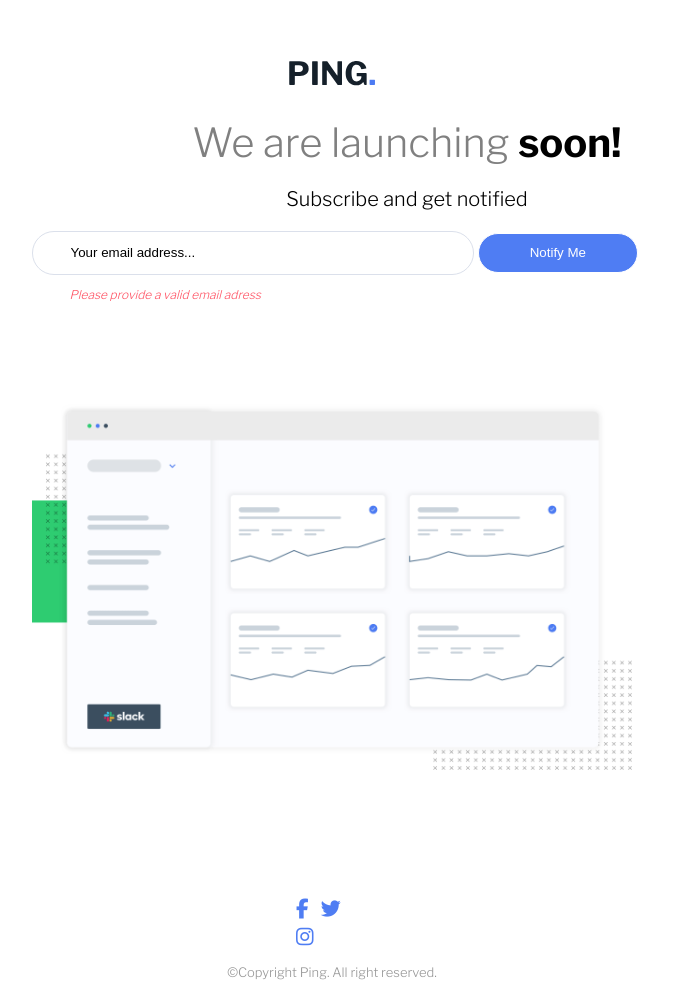
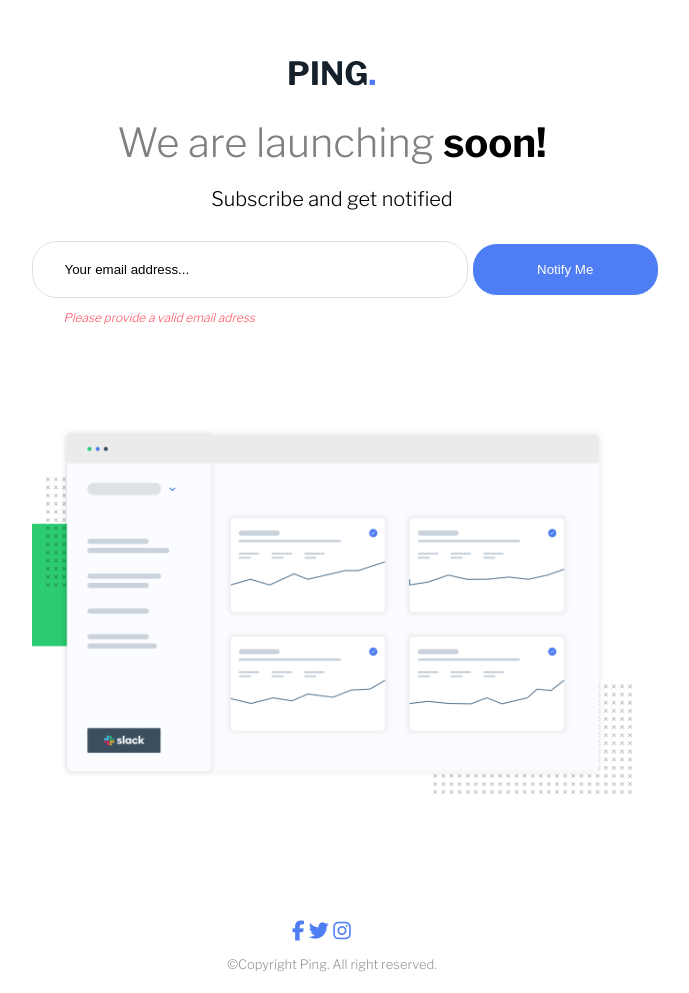
Before and after one commit to Deobp/ping._subscribe_page, a plain HTML site: page index.html in a window 1280 px wide. Shown: the whole page, without its empty margins (308-997 px from the left). Drawn offline with nearby package versions, Linux system fonts and the light colour scheme.

Commit message:
update css

```diff
--- a/src/style/style.css
+++ b/src/style/style.css
@@ -1,4 +1,5 @@
-body {
+body,
+html {
     min-width: 200px;
     max-width: 600px;
     width: 100%;
@@ -14,7 +15,6 @@ body {
 }
 
 .ping-subscribe-content {
-    width: 750px;
     margin: 0 auto;
 }
 
@@ -28,10 +28,15 @@ h1 {
     text-align: center;
 }
 
+.ping-subscribe-form {
+    margin-top: 5%;
+    width: 630px;
+}
+
 #email {
     border-radius: 25px;
     width: 30em;
-    height: 3em;
+    height: 4em;
     border: solid 0.5px hsl(221, 29%, 89%);
     outline: none;
     padding-left: 5%;
@@ -39,8 +44,8 @@ h1 {
 
 #notify {
     border-radius: 25px;
-    width: 12em;
-    height: 3em;
+    width: 14em;
+    height: 4em;
     border: solid 0.5px;
     background-color: hsl(223, 87%, 63%);
     color: white;
@@ -85,22 +90,14 @@ h1 {
 
 .social-icons a {
     color: hsl(223, 87%, 63%);
-    /*paddin */
-}
-
-.social-icons i {
-    color: hsl(223, 87%, 63%);
-    padding: 5%;
-    background-color: white;
-}
-
-.social-icons i:hover {
-    color: white;
-    background-color: hsl(223, 87%, 63%);
-    border-radius: 50px;
-    transition-duration: 1s;
 }
 
 .ping-copyright {
     color: hsl(0, 0%, 59%)
 }
+
+.social-icons a:hover {
+    color: white;
+    background-color: hsl(223, 87%, 63%);
+    border-radius: 50px;
+}
```
